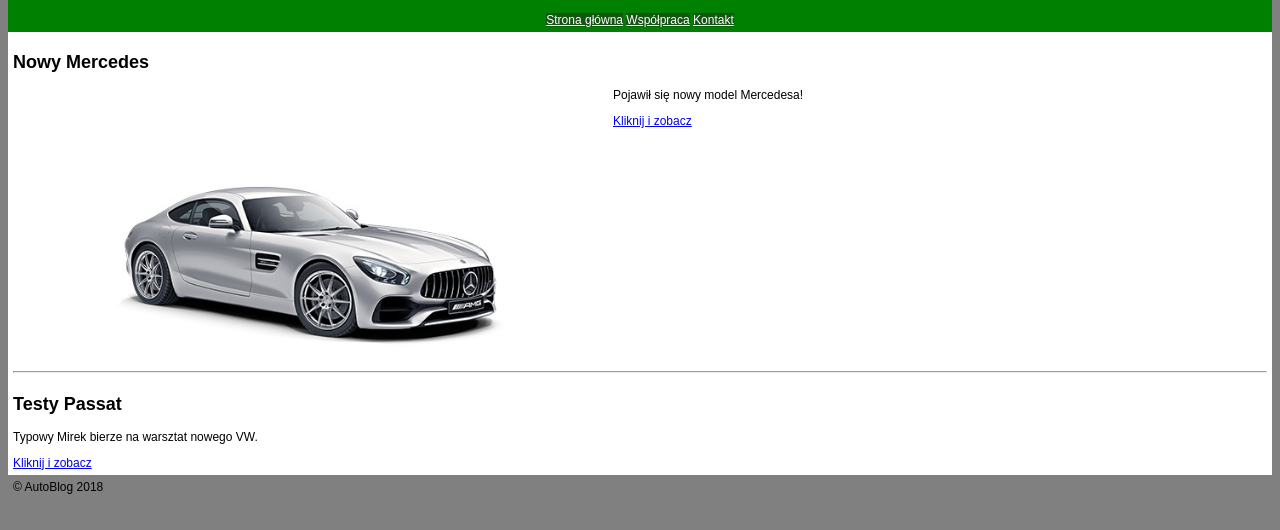
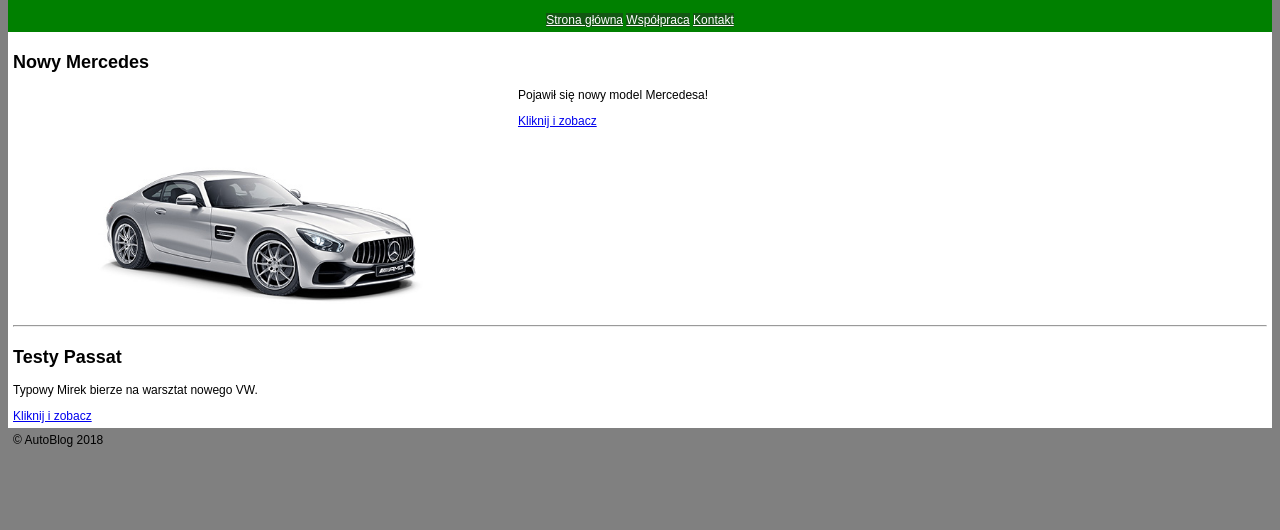
Before and after one commit to camacho84/Autoblog, a plain HTML site: page index.html in a window 1280 px wide. Shown: the part 60-590 px from the top of the page. Drawn offline with Linux system fonts and the light colour scheme.

Commit message:
change size

```diff
--- a/style.css
+++ b/style.css
@@ -18,6 +18,7 @@ body {
 	}
 
 	main section p img {
-		width: 600px;
+		width: 500px;
 		float: left;
+		margin-right: 5px;
 	}
```
